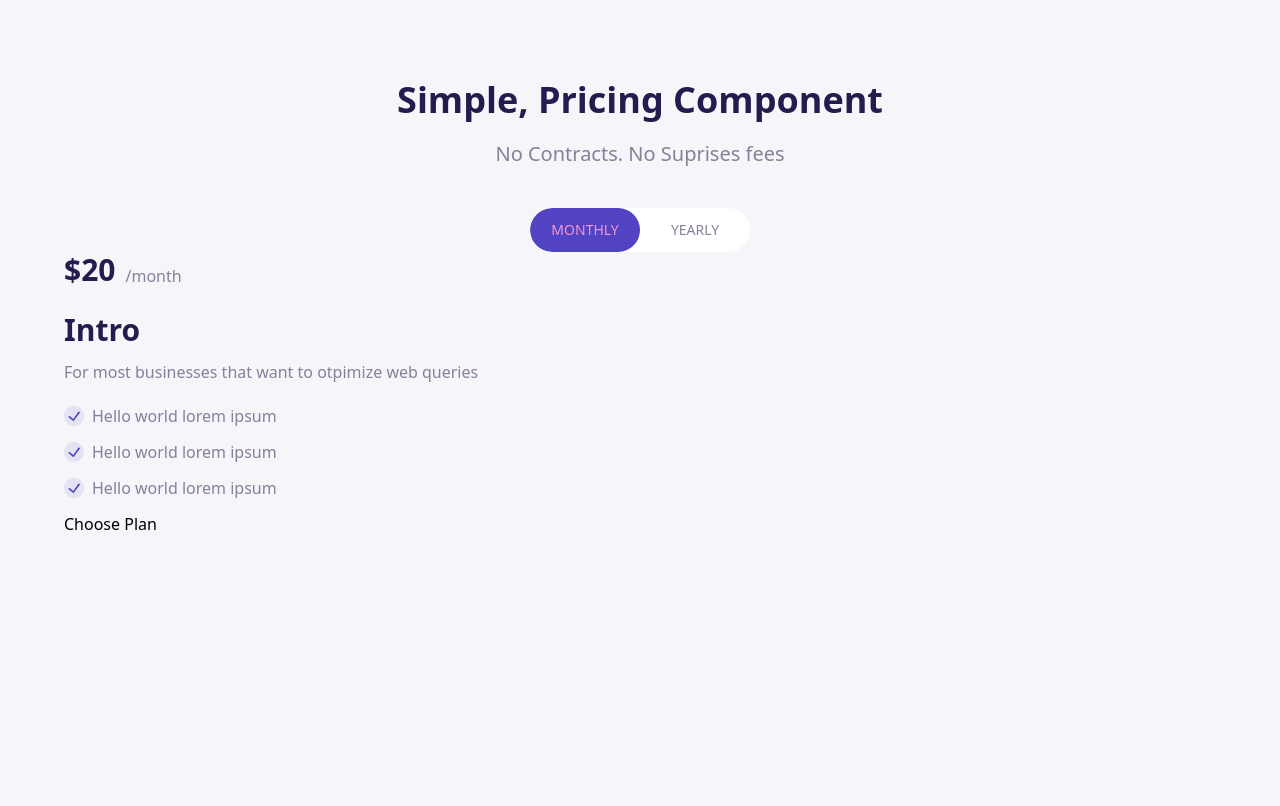
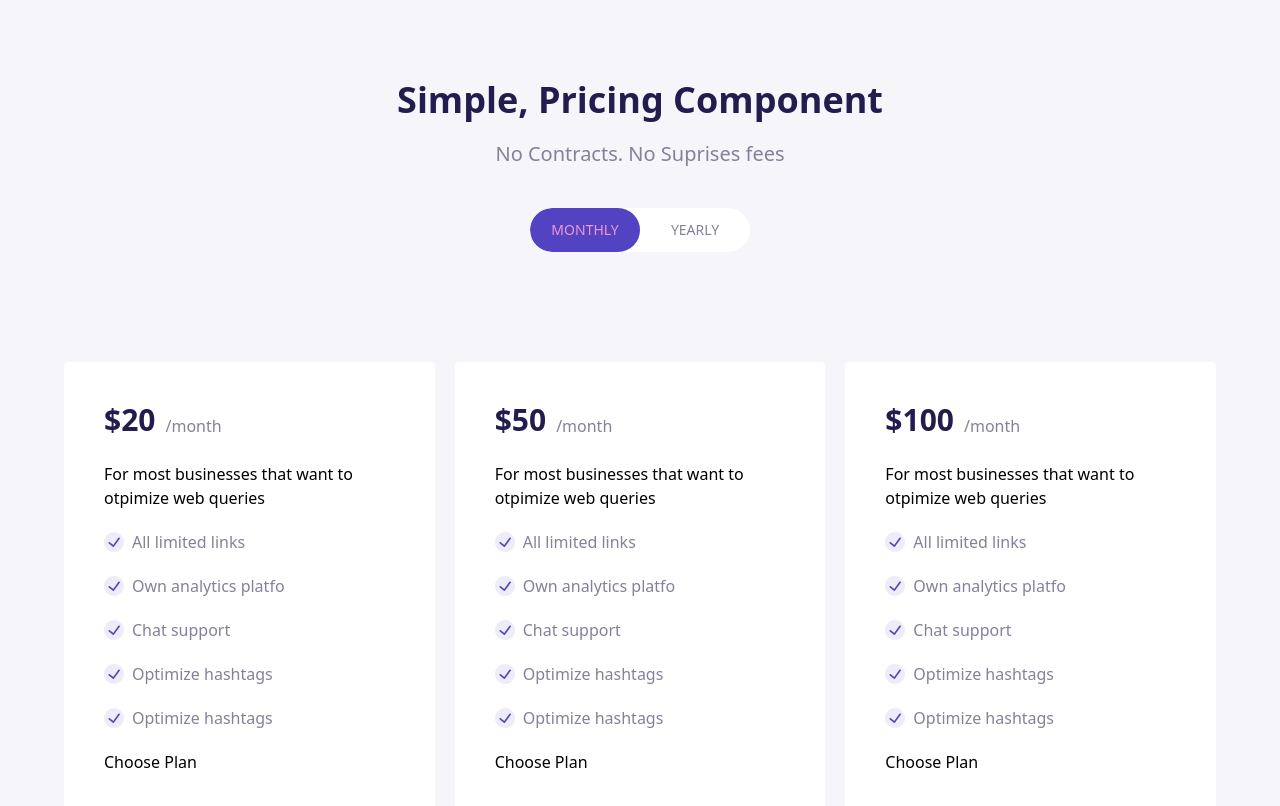
Before and after one commit to FesoQue/pricing-component-composition-with-dot-notation, a React (Vite) app: page / in a window 1280 px wide. Shown: the top 806 px of the page. Built offline with nearby package versions, Linux system fonts and the light colour scheme.

Commit message:
feat: add pricing cards

```diff
--- a/src/App.tsx
+++ b/src/App.tsx
@@ -1,40 +1,54 @@
 import React from "react";
 import Header from "./component/Header";
 import { PricingCard } from "./component/PricingCard";
-import check_circle from "./assets/check-circle.svg";
 
 const App = () => {
   return (
-    <main className="w-[90%] max-w-6xl mx-auto">
+    <main className="w-[90%] max-w-6xl mx-auto pb-10">
       <Header />
-      <PricingCard>
-        <PricingCard.Body>
+      <PricingCard className="grid grid-cols-3 gap-5">
+        <PricingCard.Body className="bg-white p-10 rounded">
           <PricingCard.Header className="mb-5">
-            <PricingCard.Cost className="flex items-end gap-[10px] mb-6">
-              <h2 className="text-[#231D4F] text-3xl font-semibold">$20</h2>
-              <span className="text-[#848199]">/month</span>
-            </PricingCard.Cost>
+            <PricingCard.Cost>$20</PricingCard.Cost>
             <PricingCard.Text>
-              <h2 className="text-[#231D4F] text-3xl mb-3 font-semibold">
-                Intro
-              </h2>
-              <p className="text-[#848199]">
-                For most businesses that want to otpimize web queries
-              </p>
+              For most businesses that want to otpimize web queries
             </PricingCard.Text>
           </PricingCard.Header>
-          <PricingCard.Value className="flex items-center gap-2 mb-3">
-            <img src={check_circle} alt="check circle" />
-            <p className="text-[#848199]">Hello world lorem ipsum</p>
-          </PricingCard.Value>
-          <PricingCard.Value className="flex items-center gap-2 mb-3">
-            <img src={check_circle} alt="check circle" />
-            <p className="text-[#848199]">Hello world lorem ipsum</p>
-          </PricingCard.Value>
-          <PricingCard.Value className="flex items-center gap-2 mb-3">
-            <img src={check_circle} alt="check circle" />
-            <p className="text-[#848199]">Hello world lorem ipsum</p>
-          </PricingCard.Value>
+          <PricingCard.Value>All limited links</PricingCard.Value>
+          <PricingCard.Value>Own analytics platfo</PricingCard.Value>
+          <PricingCard.Value>Chat support</PricingCard.Value>
+          <PricingCard.Value>Optimize hashtags</PricingCard.Value>
+          <PricingCard.Value>Optimize hashtags</PricingCard.Value>
+          <PricingCard.Button>Choose Plan</PricingCard.Button>
+        </PricingCard.Body>
+
+        <PricingCard.Body className="bg-white p-10 rounded">
+          <PricingCard.Header className="mb-5">
+            <PricingCard.Cost>$50</PricingCard.Cost>
+            <PricingCard.Text>
+              For most businesses that want to otpimize web queries
+            </PricingCard.Text>
+          </PricingCard.Header>
+          <PricingCard.Value>All limited links</PricingCard.Value>
+          <PricingCard.Value>Own analytics platfo</PricingCard.Value>
+          <PricingCard.Value>Chat support</PricingCard.Value>
+          <PricingCard.Value>Optimize hashtags</PricingCard.Value>
+          <PricingCard.Value>Optimize hashtags</PricingCard.Value>
+          <PricingCard.Button>Choose Plan</PricingCard.Button>
+        </PricingCard.Body>
+
+        <PricingCard.Body className="bg-white p-10 rounded">
+          <PricingCard.Header className="mb-5">
+            <PricingCard.Cost>$100</PricingCard.Cost>
+            <PricingCard.Text>
+              For most businesses that want to otpimize web queries
+            </PricingCard.Text>
+          </PricingCard.Header>
+          <PricingCard.Value>All limited links</PricingCard.Value>
+          <PricingCard.Value>Own analytics platfo</PricingCard.Value>
+          <PricingCard.Value>Chat support</PricingCard.Value>
+          <PricingCard.Value>Optimize hashtags</PricingCard.Value>
+          <PricingCard.Value>Optimize hashtags</PricingCard.Value>
           <PricingCard.Button>Choose Plan</PricingCard.Button>
         </PricingCard.Body>
       </PricingCard>
--- a/src/component/Header.tsx
+++ b/src/component/Header.tsx
@@ -2,7 +2,7 @@ import React from "react";
 
 const Header = () => {
   return (
-    <header className="text-center pt-20">
+    <header className="text-center pt-20 mb-[110px]">
       <h1 className="text-4xl text-[#231D4F] font-bold mb-5">
         Simple, Pricing Component
       </h1>
--- a/src/component/PricingCard.tsx
+++ b/src/component/PricingCard.tsx
@@ -1,5 +1,6 @@
 import React from "react";
 import { cn } from "../lib/utils";
+import check_circle from "../assets/check-circle.svg";
 
 interface PricingCardProps {
   children: React.ReactNode;
@@ -45,8 +46,9 @@ PricingCard.Cost = function PricingCardCost({
   ...rest
 }: PricingCardProps) {
   return (
-    <div className={cn(className)} {...rest}>
-      {children}
+    <div className={cn("flex items-end gap-[10px] mb-6", className)} {...rest}>
+      <h2 className="text-[#231D4F] text-3xl font-semibold">{children}</h2>
+      <span className="text-[#848199]">/month</span>
     </div>
   );
 };
@@ -61,15 +63,15 @@ PricingCard.Text = function PricingCardText({
     </h2>
   );
 };
-
 PricingCard.Value = function PricingCardValue({
   children,
   className,
   ...rest
 }: PricingCardProps) {
   return (
-    <div className={cn(className)} {...rest}>
-      {children}
+    <div className={cn("flex items-center gap-2 mb-5", className)} {...rest}>
+      <img src={check_circle} alt="check circle" />
+      <p className="text-[#848199]">{children}</p>
     </div>
   );
 };
```
Also changed, not shown: figma.txt (added).
